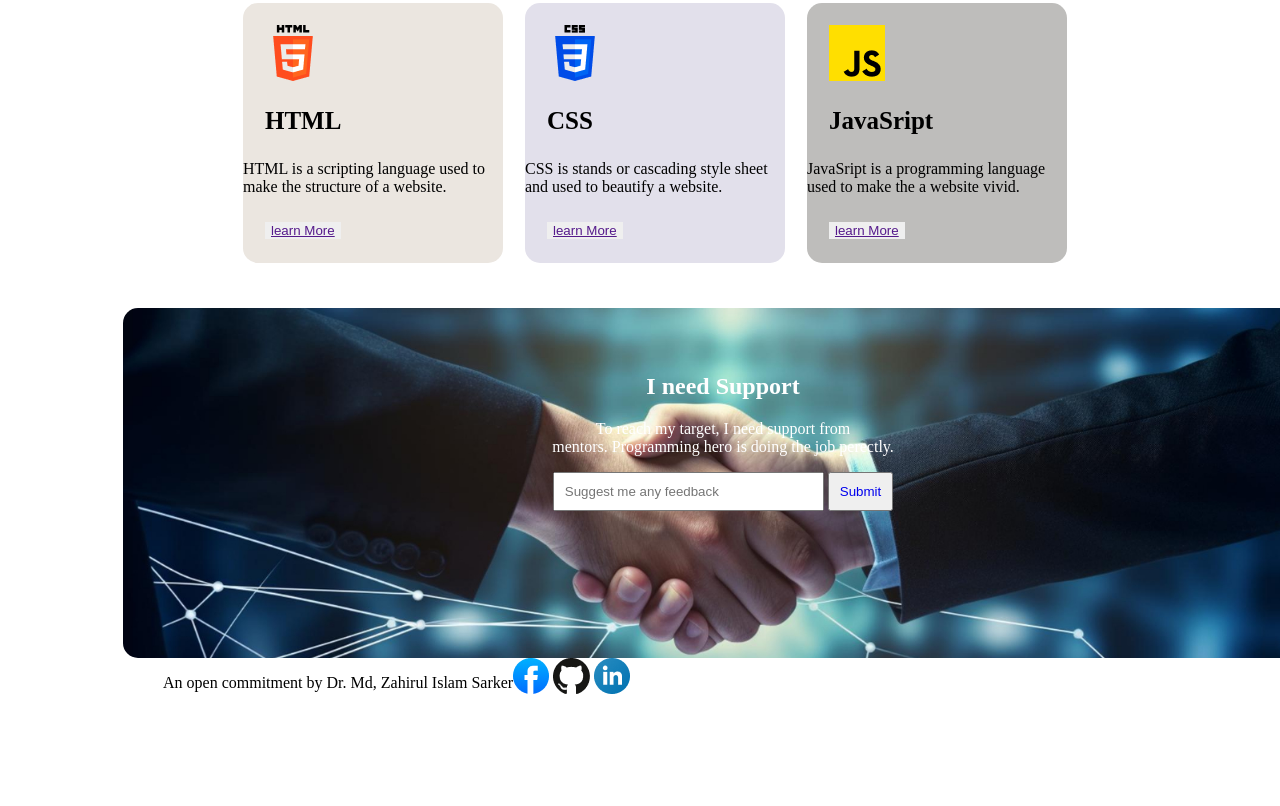
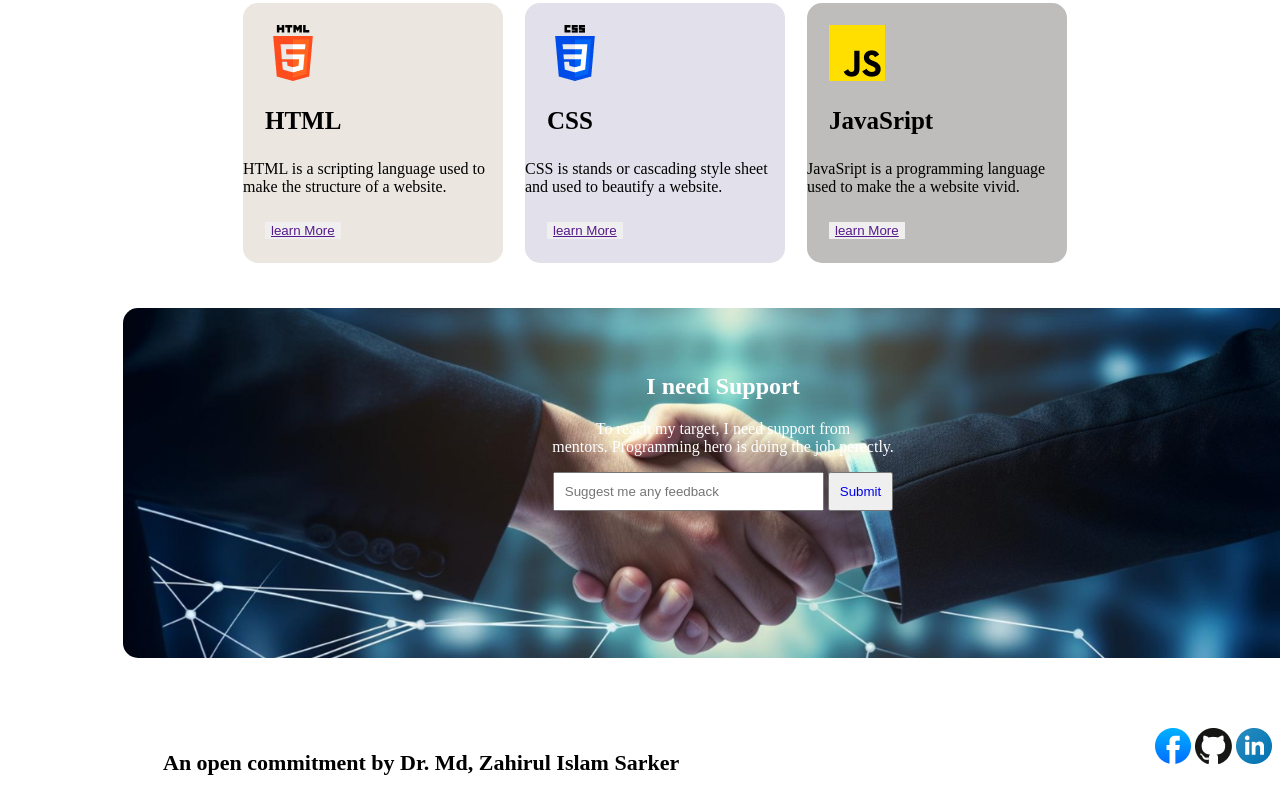
Before and after one commit to zahirulsarker/Assignment-01, a plain HTML site: page index.html in a window 1280 px wide. Shown: the part 2045-2851 px from the top of the page. Before the commit the page ends 2761 px from the top, so only its background shows below. Drawn offline with Linux system fonts and the light colour scheme.

Commit message:
end section added

```diff
--- a/index.html
+++ b/index.html
@@ -14,7 +14,7 @@
               become a Developer."</h1>
         <p>For this mission, I am tring my best to achieve
           the required skill. I hope to do that</p>
-          <button class="contact"> <a class="contact-with" href="#footer">Contact with me</a></button>
+          <button class="contact"> <a class="contact-with" href="#support">Contact with me</a></button>
     </div>
   </header>
 <main>
@@ -100,7 +100,7 @@
   </div>
 </section>
 </main>
-<footer id="footer">
+<footer id="support">
   <div class="footer-content">
     <h2 style="color: white;">I need Support</h2>
     <p style="color: white;">To reach my target, I need support from <br>
@@ -110,22 +110,16 @@
   </div>
 
 </footer>
-<section>
-  <div class="sesh">
-    <div class="commitment">
-      <p>An open commitment by
-      Dr. Md, Zahirul Islam Sarker</p>
-    </div>
+<section class="end">
+     <div class="commitment"><p>An open commitment by
+      Dr. Md, Zahirul Islam Sarker</p></div>
+
     <div class="media">
       <a href="https://www.facebook.com/search/top/?q=Jahirul%20Sarkar "><img src="/B10A1-Challenge-Begins/assets/facebook.png" alt=""></a>
       <a href=" https://github.com/zahirulsarker"><img src="/B10A1-Challenge-Begins/assets/github.png" alt=""></a>
       <a href="https://www.linkedin.com/login"><img src="/B10A1-Challenge-Begins/assets/linkedin-icon 1.png" alt=""></a>
     </div>
-</section>
-
-</div>
-
-
+  </section>
 
 </body>
 </html>
--- a/style/assign.css
+++ b/style/assign.css
@@ -123,7 +123,7 @@ iframe{border-radius: 11px;}
   border: none;
 }
 /* footer starts here */
-#footer{
+#support{
   background-image: url("/B10A1-Challenge-Begins/assets/handshake.jpg");
   background-repeat: no-repeat;
   background-size: cover;
@@ -147,11 +147,19 @@ input{
 .feedback{
   text-decoration: none;
 }
-.sesh{
+.end{
   display: flex;
+  justify-content: space-between;
   margin-left: 155px;
+  margin-top: 70px; ;
 }
 .media{
   justify-content: end;
 }
+.commitment{
+  font-family: 'Times New Roman', Times, serif;
+  font-weight: 600;
+  font-size: 22px;
+  color:black;
+}
 /* the end */
```
